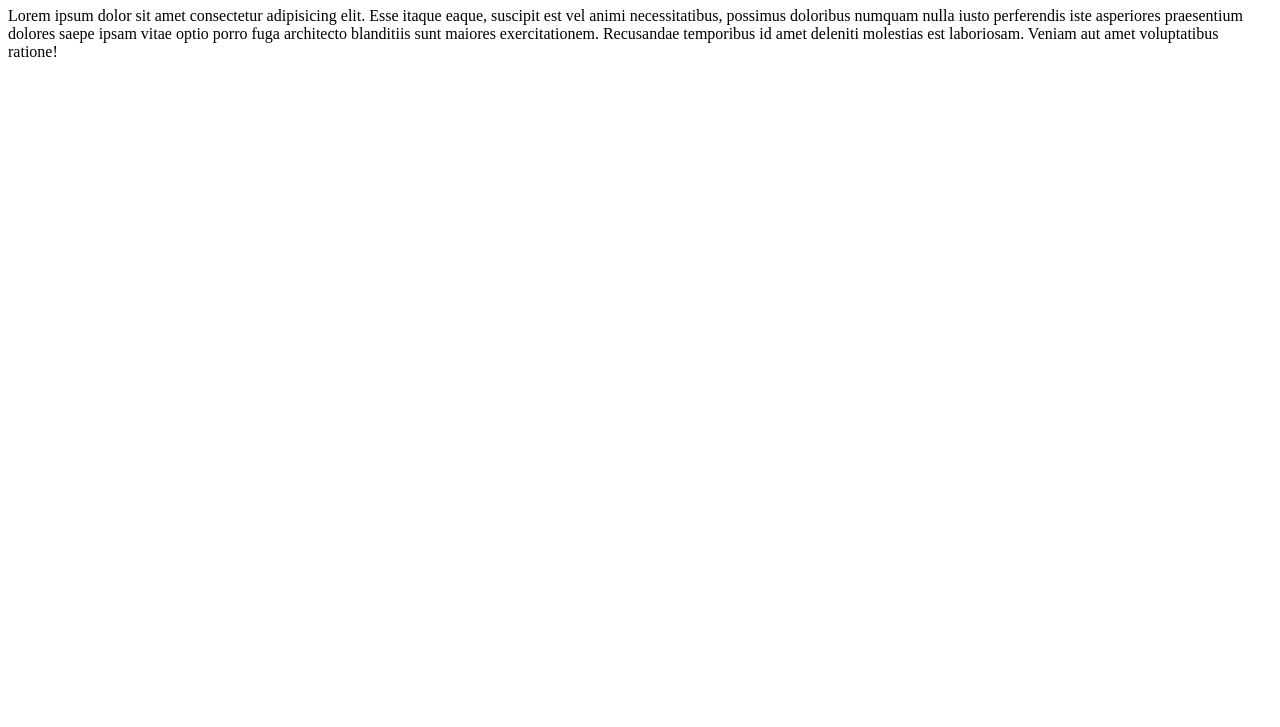
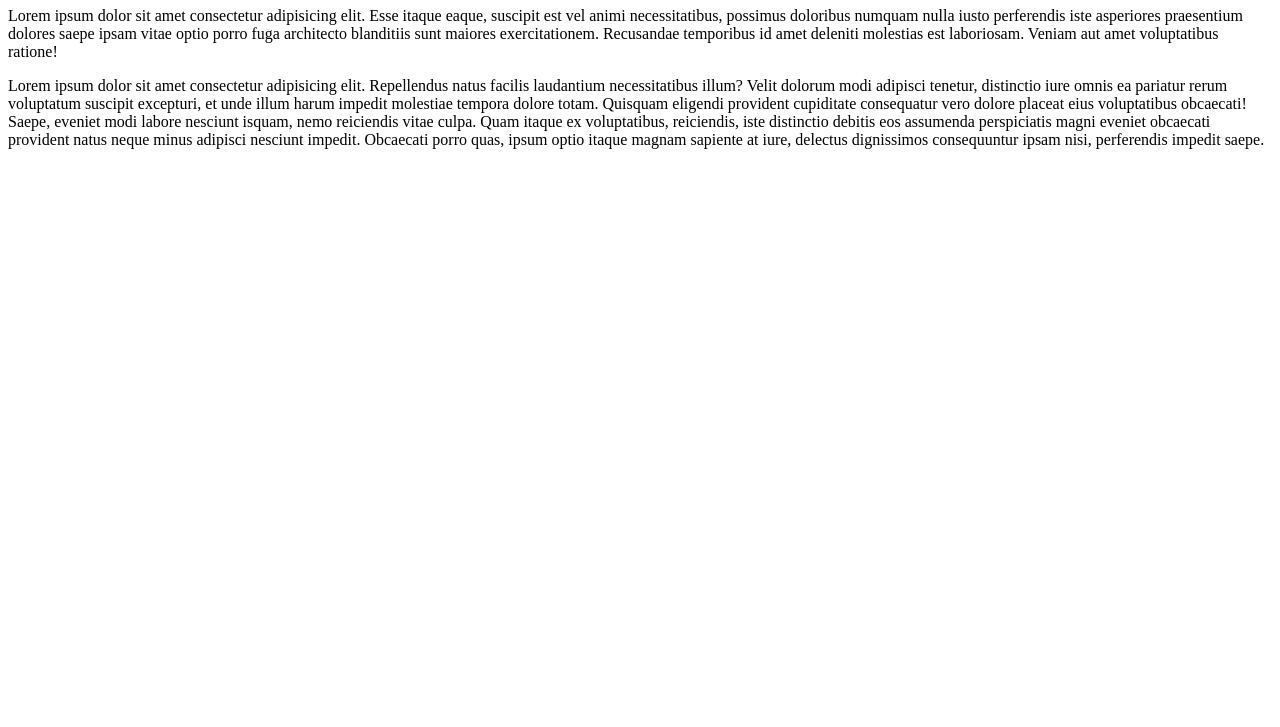
Before and after one commit to bdboy500/first-project, a plain HTML site: page index.html in a window 1280 px wide. Shown: the part 73-800 px from the top of the page. Drawn offline with Linux system fonts and the light colour scheme.

Commit message:
ptag added

```diff
--- a/index.html
+++ b/index.html
@@ -9,5 +9,6 @@
     <h1>Google Demo</h1>
     <p>Lorem ipsum dolor sit amet consectetur adipisicing elit. Esse itaque eaque, suscipit est vel animi necessitatibus, possimus doloribus numquam nulla iusto perferendis iste asperiores praesentium dolores saepe ipsam vitae optio porro fuga architecto blanditiis sunt maiores exercitationem. Recusandae temporibus id amet deleniti molestias est laboriosam. Veniam aut amet voluptatibus ratione!</p>
     <div class="camera"></div>
+    <p>Lorem ipsum dolor sit amet consectetur adipisicing elit. Repellendus natus facilis laudantium necessitatibus illum? Velit dolorum modi adipisci tenetur, distinctio iure omnis ea pariatur rerum voluptatum suscipit excepturi, et unde illum harum impedit molestiae tempora dolore totam. Quisquam eligendi provident cupiditate consequatur vero dolore placeat eius voluptatibus obcaecati! Saepe, eveniet modi labore nesciunt isquam, nemo reiciendis vitae culpa. Quam itaque ex voluptatibus, reiciendis, iste distinctio debitis eos assumenda perspiciatis magni eveniet obcaecati provident natus neque minus adipisci nesciunt impedit. Obcaecati porro quas, ipsum optio itaque magnam sapiente at iure, delectus dignissimos consequuntur ipsam nisi, perferendis impedit saepe.</p>
 </body>
 </html>
```
